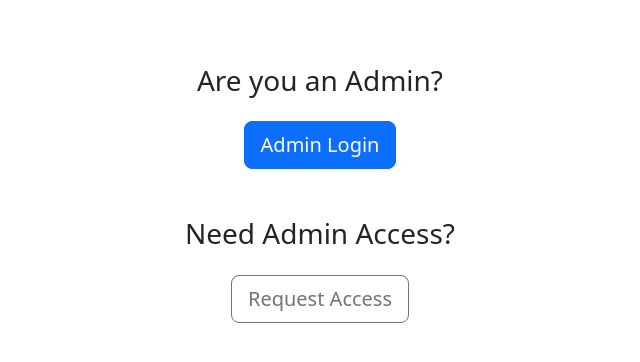
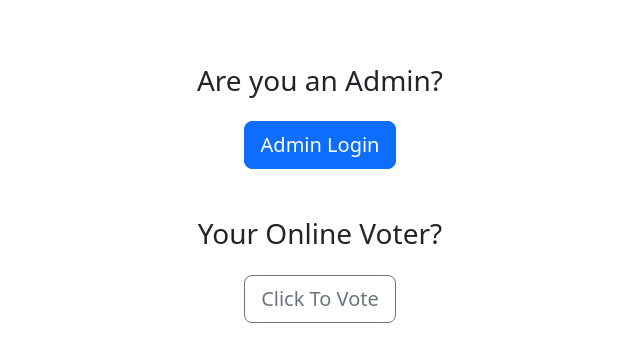
Before and after one commit to abdiwasac21/voting_system, a Flask app: page / in a window 1280 px wide. Shown: the part 331-693 px from the top of the page, without its empty margins (320-960 px from the left). Run offline with Flask 2, Linux system fonts and the light colour scheme; data that the repository does not hold is empty; some libraries are stand-ins or nearby versions.

Commit message:
update the home

```diff
--- a/templates/home.html
+++ b/templates/home.html
@@ -45,8 +45,8 @@
             <h3 class="mt-4">Are you an Admin?</h3>
             <a href="{{ url_for('login') }}" class="btn btn-primary btn-lg mt-3">Admin Login</a>
 
-            <h3 class="mt-5">Need Admin Access?</h3>
-            <a href="{{ url_for('login_request') }}" class="btn btn-outline-secondary btn-lg mt-3">Request Access</a>
+            <h3 class="mt-5">Your Online Voter?</h3>
+            <a href="{{ url_for('login_request') }}" class="btn btn-outline-secondary btn-lg mt-3">Click To Vote</a>
         </section>
     </div>
 
```
